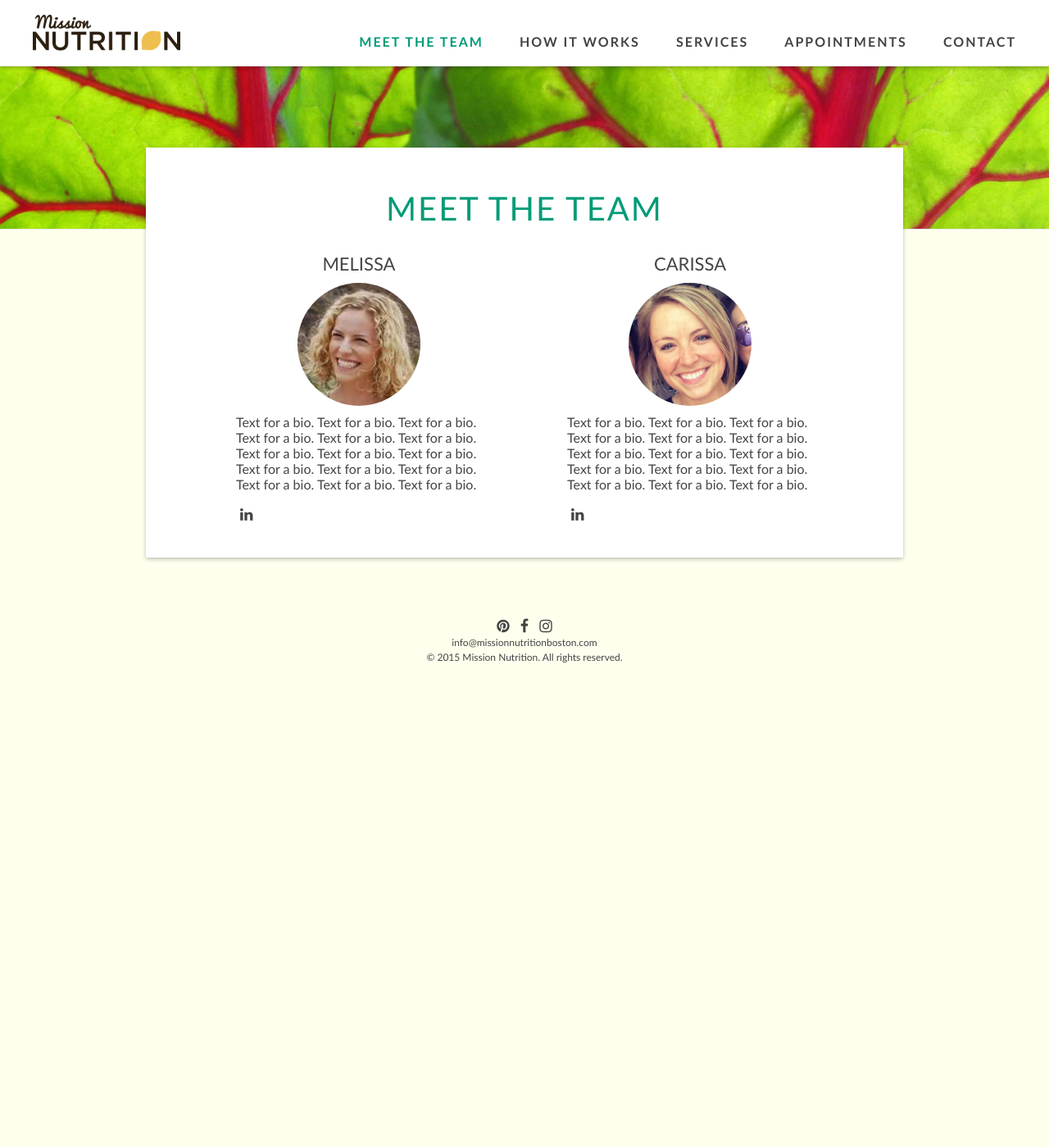
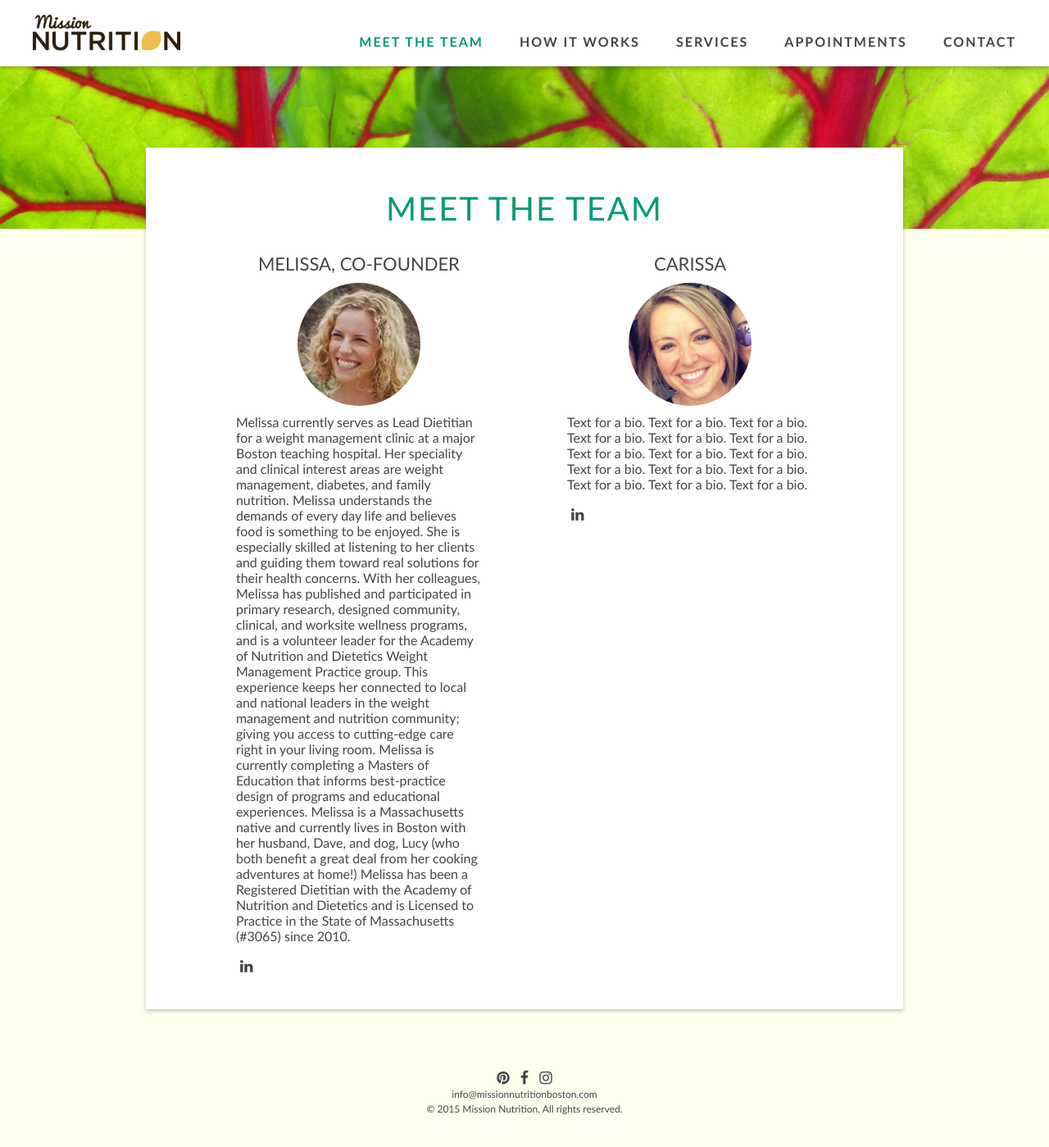
Before and after one commit to davelandry/missionnutrition, a Jekyll site: the page built from _pages/team.html, in a window 1280 px wide and 1400 px high. Shown: the whole window at 82% size. Built offline with Jekyll 4.4.1, drawn with Linux system fonts in a browser that asks for light colours; nearby versions of some CDN libraries.

Commit message:
Update team.html

```diff
--- a/_pages/team.html
+++ b/_pages/team.html
@@ -5,9 +5,9 @@
 ---
 
 <div class="bio">
-  <h2>Melissa</h2>
+  <h2>Melissa, Co-Founder</h2>
   <img src="/images/melissa.jpg" />
-  Text for a bio. Text for a bio. Text for a bio. Text for a bio. Text for a bio. Text for a bio. Text for a bio. Text for a bio. Text for a bio. Text for a bio. Text for a bio. Text for a bio. Text for a bio. Text for a bio. Text for a bio.
+  Melissa currently serves as Lead Dietitian for a weight management clinic at a major Boston teaching hospital. Her speciality and clinical interest areas are weight management, diabetes, and family nutrition. Melissa understands the demands of every day life and believes food is something to be enjoyed. She is especially skilled at listening to her clients and guiding them toward real solutions for their health concerns. With her colleagues, Melissa has published and participated in primary research, designed community, clinical, and worksite wellness programs, and is a volunteer leader for the Academy of Nutrition and Dietetics Weight Management Practice group. This experience keeps her connected to local and national leaders in the weight management and nutrition community; giving you access to cutting-edge care right in your living room. Melissa is currently completing a Masters of Education that informs best-practice design of programs and educational experiences. Melissa is a Massachusetts native and currently lives in Boston with her husband, Dave, and dog, Lucy (who both benefit a great deal from her cooking adventures at home!) Melissa has been a Registered Dietitian with the Academy of Nutrition and Dietetics and is Licensed to Practice in the State of Massachusetts (#3065) since 2010.
   <br><br>
   <a class="social" href="https://www.linkedin.com/profile/view?id=AAkAAALoRFMBDLl3t4MO2V0KuQX5FKUklVKOjME">
     <i class="fa fa-linkedin"></i>
```
